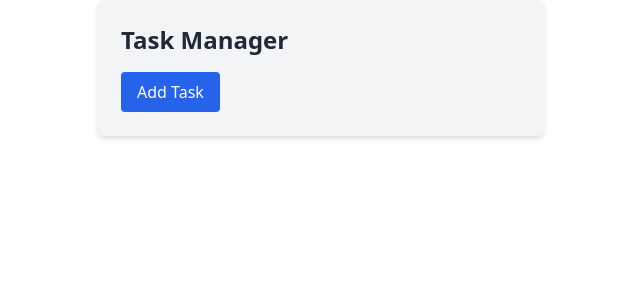
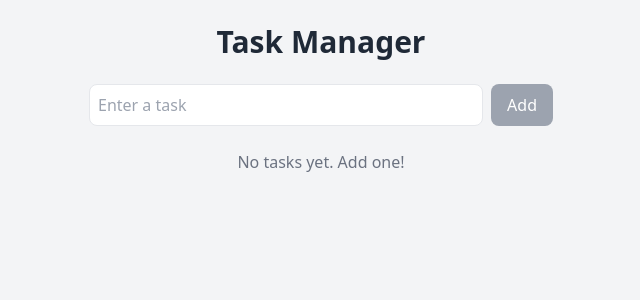
Before and after one commit to malikahsan13/todo-app, a Vue app: page / in a window 1280 px wide. Shown: the top 300 px of the page, without its empty margins (319-959 px from the left). Built offline with nearby package versions, Linux system fonts and the light colour scheme.

Commit message:
updated app component and task item component

```diff
--- a/src/App.vue
+++ b/src/App.vue
@@ -1,13 +1,76 @@
 <template>
-  <div class="max-w-md mx-auto p-6 bg-gray-100 rounded-lg shadow-md">
-    <h1 class="text-2xl font-bold text-gray-800 mb-4">Task Manager</h1>
-    <button class="bg-blue-600 text-white px-4 py-2 rounded hover:bg-blue-700">
-      Add Task
-    </button>
+  <div class="min-h-screen bg-gray-100">
+    <div class="max-w-lg mx-auto p-6">
+      <h1 class="text-3xl font-bold text-gray-800 mb-6 text-center">
+        Task Manager
+      </h1>
+
+      <!-- Task Form -->
+      <form @submit.prevent="addTask" class="mb-6">
+        <div class="flex gap-2">
+          <input
+            v-model="newTask"
+            type="text"
+            placeholder="Enter a task"
+            class="flex-1 p-2 border rounded-lg focus:outline-none focus:ring-2 focus:ring-blue-500"
+          />
+          <button
+            type="submit"
+            class="bg-blue-600 text-white px-4 py-2 rounded-lg hover:bg-blue-700 disabled:bg-gray-400"
+            :disabled="!newTask.trim()"
+          >
+            Add
+          </button>
+        </div>
+      </form>
+
+      <!-- Task List -->
+      <div v-if="tasks.length" class="space-y-2">
+        <TaskItem
+          v-for="task in tasks"
+          :key="task.id"
+          :task="task"
+          @toggle-task="toggleTask"
+          @delete-task="deleteTask"
+        />
+      </div>
+      <p v-else class="text-gray-500 text-center">No tasks yet. Add one!</p>
+    </div>
   </div>
 </template>
+
 <script>
-  export default {
-    name: 'App'
-  }
+import { ref } from 'vue';
+import TaskItem from './components/TaskItem.vue';
+
+export default {
+  name: 'App',
+  components: { TaskItem },
+  setup() {
+    const tasks = ref([]);
+    const newTask = ref('');
+
+    const addTask = () => {
+      if (newTask.value.trim()) {
+        tasks.value.push({
+          id: Date.now(),
+          title: newTask.value,
+          completed: false,
+        });
+        newTask.value = '';
+      }
+    };
+
+    const toggleTask = (id) => {
+      const task = tasks.value.find((t) => t.id === id);
+      if (task) task.completed = !task.completed;
+    };
+
+    const deleteTask = (id) => {
+      tasks.value = tasks.value.filter((t) => t.id !== id);
+    };
+
+    return { tasks, newTask, addTask, toggleTask, deleteTask };
+  },
+};
 </script>
```
